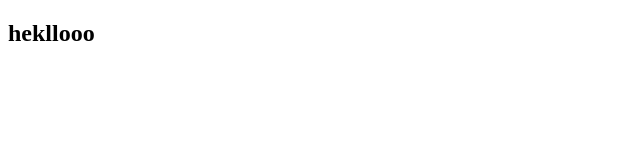
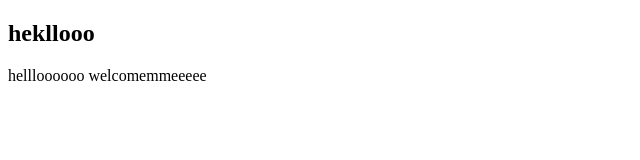
Before and after one commit to memaghaffar/newgit, a plain HTML site: page about.html in a window 1280 px wide. Shown: the whole page, without its empty margins (0-640 px from the left). Drawn offline with Linux system fonts and the light colour scheme.

Commit message:
Update about.html

```diff
--- a/about.html
+++ b/about.html
@@ -7,5 +7,6 @@
 </head>
 <body>
     <h2>hekllooo</h2>
+    hellloooooo welcomemmeeeee
 </body>
 </html>
```
